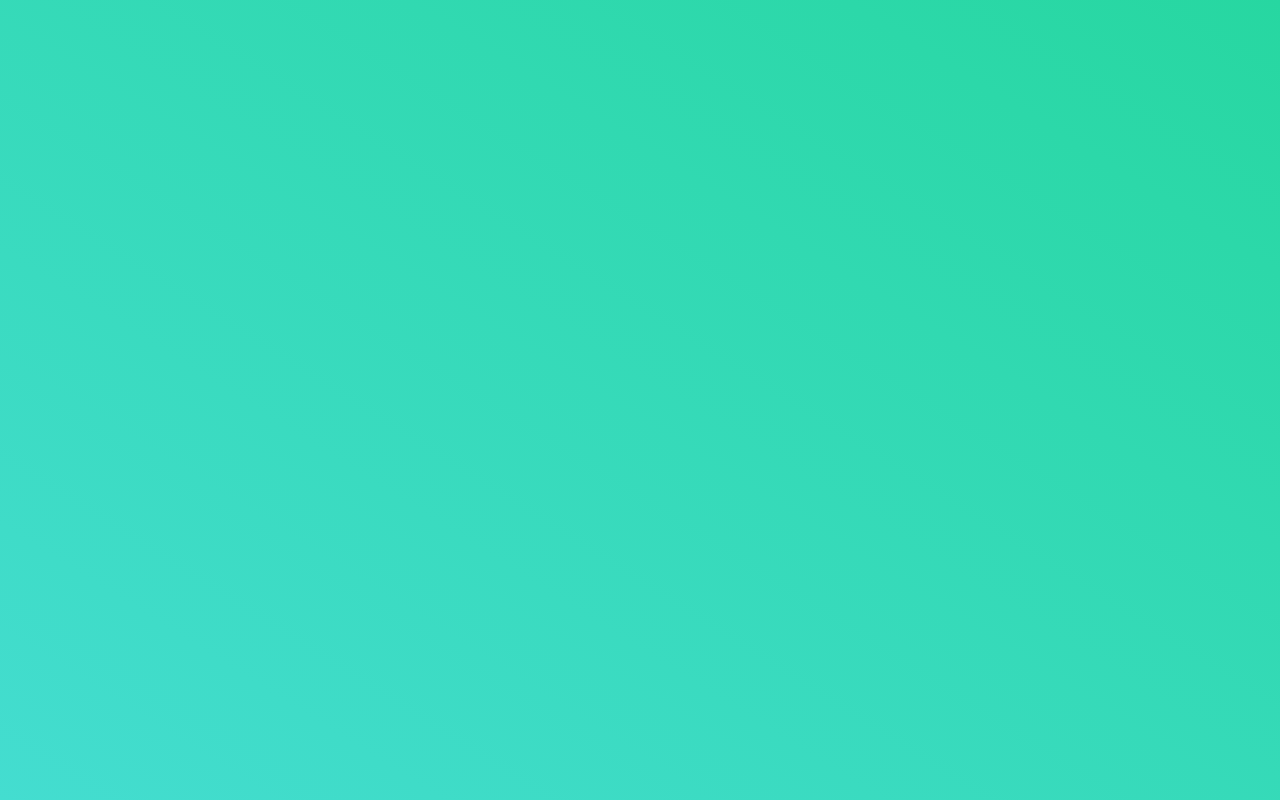
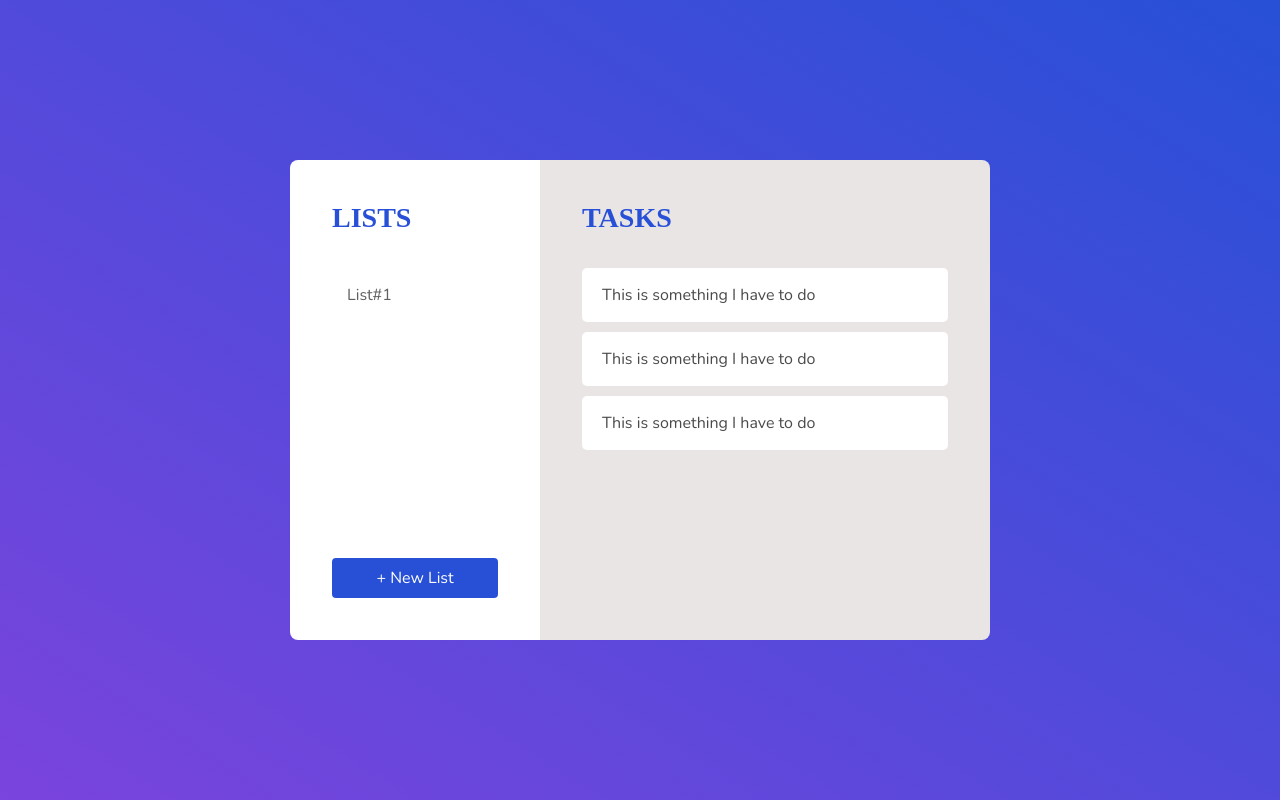
Before and after one commit to Sankalp100/CRUD-MEAN-Stack, an Angular app in the folder TaskManager/frontend/: page /lists in a window 1280 px wide. Before the commit this address led to /. Built offline with nearby package versions, Linux system fonts and the light colour scheme.

Commit message:
route-params

```diff
--- a/TaskManager/frontend/src/app/app-routing.module.ts
+++ b/TaskManager/frontend/src/app/app-routing.module.ts
@@ -4,8 +4,10 @@ import { TaskViewComponent } from './pages/task-view/task-view.component';
 import { NewListComponent } from './pages/new-list/new-list.component';
 
 const routes: Routes = [
-  { path:'', component: TaskViewComponent},
-  { path:'new-list', component: NewListComponent}
+  { path:'', redirectTo: 'lists', pathMatch:'full'},
+  { path:'new-list', component: NewListComponent},
+  { path:'lists', component: TaskViewComponent},
+  { path:'lists/:listId', component: TaskViewComponent}
 ];
 
 @NgModule({
--- a/TaskManager/frontend/src/app/pages/new-list/new-list.component.html
+++ b/TaskManager/frontend/src/app/pages/new-list/new-list.component.html
@@ -12,5 +12,6 @@
     </div>
 
 
+
   </div>
 </div>
--- a/TaskManager/frontend/src/app/pages/new-list/new-list.component.ts
+++ b/TaskManager/frontend/src/app/pages/new-list/new-list.component.ts
@@ -1,4 +1,5 @@
 import { Component, OnInit } from '@angular/core';
+import { TaskService } from 'src/app/task.service';
 
 @Component({
   selector: 'app-new-list',
@@ -7,9 +8,15 @@ import { Component, OnInit } from '@angular/core';
 })
 export class NewListComponent implements OnInit {
 
-  constructor() { }
+  constructor( private taskService: TaskService ) { }
 
   ngOnInit() {
   }
 
+  createList(title:string) {
+    this.taskService.createList(title).subscribe((response: any) => {
+      console.log(response);
+    });
+  }
+
 }
--- a/TaskManager/frontend/src/app/pages/task-view/task-view.component.html
+++ b/TaskManager/frontend/src/app/pages/task-view/task-view.component.html
@@ -12,7 +12,7 @@
         </a>
       </div>
 
-      <button class="button is-primary" (click)="createNewList()">+ New List</button>
+      <button class="button is-primary" routerLink="/new-list">+ New List</button>
     </div>
 
     <div class="task-list-container has-background-light">
--- a/TaskManager/frontend/src/app/pages/task-view/task-view.component.ts
+++ b/TaskManager/frontend/src/app/pages/task-view/task-view.component.ts
@@ -1,5 +1,6 @@
 import { Component, OnInit } from '@angular/core';
 import { TaskService } from 'src/app/task.service';
+import { ActivatedRoute, Params } from '@angular/router';
 
 @Component({
   selector: 'app-task-view',
@@ -8,15 +9,13 @@ import { TaskService } from 'src/app/task.service';
 })
 export class TaskViewComponent implements OnInit {
 
-  constructor(private taskService: TaskService) { }
+  constructor(private taskService: TaskService, private route: ActivatedRoute) { }
 
   ngOnInit() {
+    this.route.params.subscribe(
+      (params: Params) => {
+        console.log(params);
+      }
+    )
   }
-
-  createNewList() {
-    this.taskService.createList('testing').subscribe((response: any) => {
-      console.log(response);
-    });
-  }
-
 }
--- a/TaskManager/frontend/src/main-style.scss
+++ b/TaskManager/frontend/src/main-style.scss
@@ -2,12 +2,12 @@
 
 @import url('https://fonts.googleapis.com/css?family=Lato:400,700|Nunito:400,700');
 
-$turquoise: #44ddd0;
-$green: #27d7a1;
-$light-green: #45f69e;
-$dark-green: rgb(0, 100, 80);
+$turquoise: #7a44dd;
+$green: #2750d7;
+$light-green: #45f689;
+$dark-green: rgb(0, 80, 100);
 
-$light: #f8f8f8;
+$light: #e9e5e5;
 
 
 // Update Bulma's global variables
```
